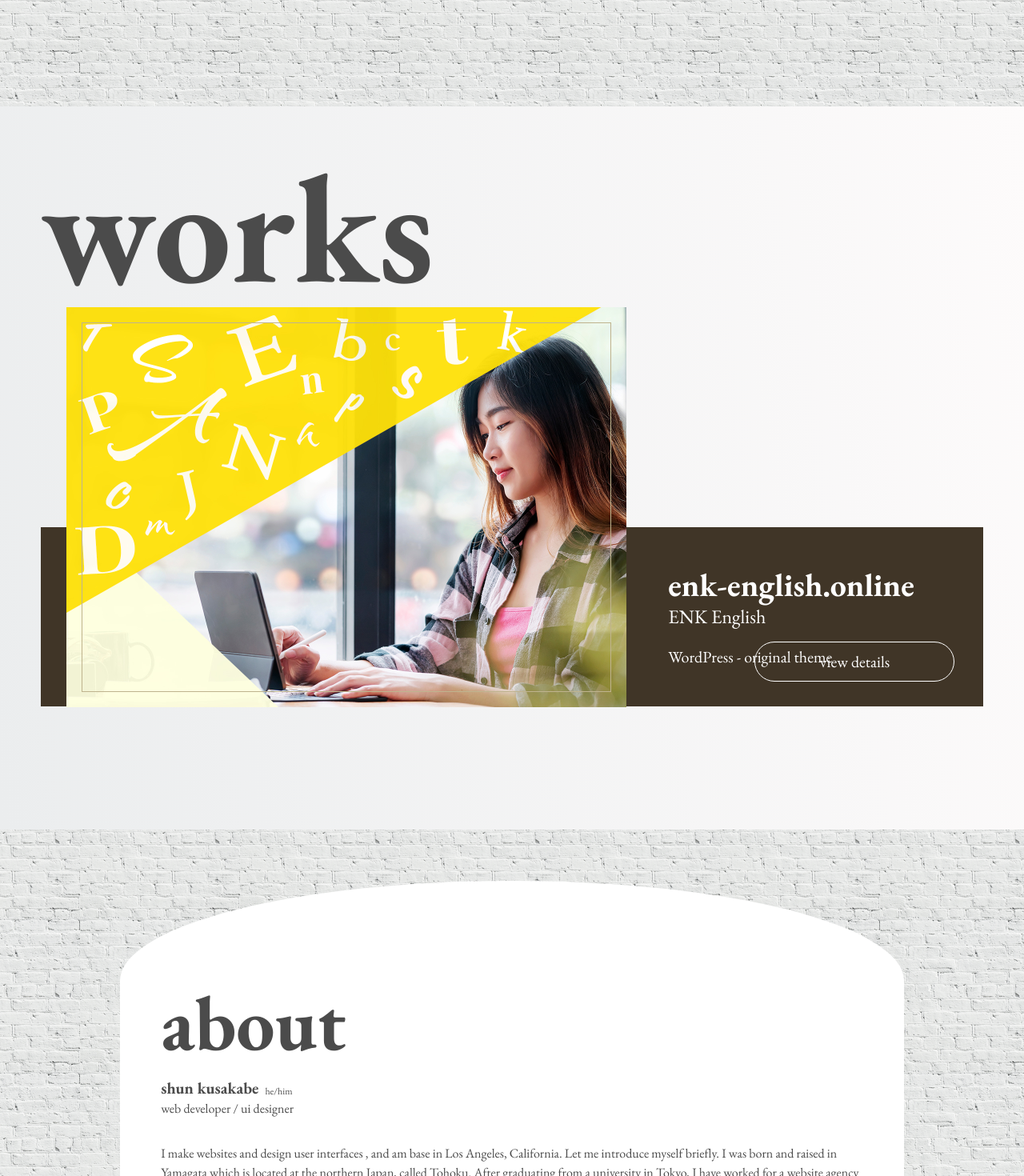
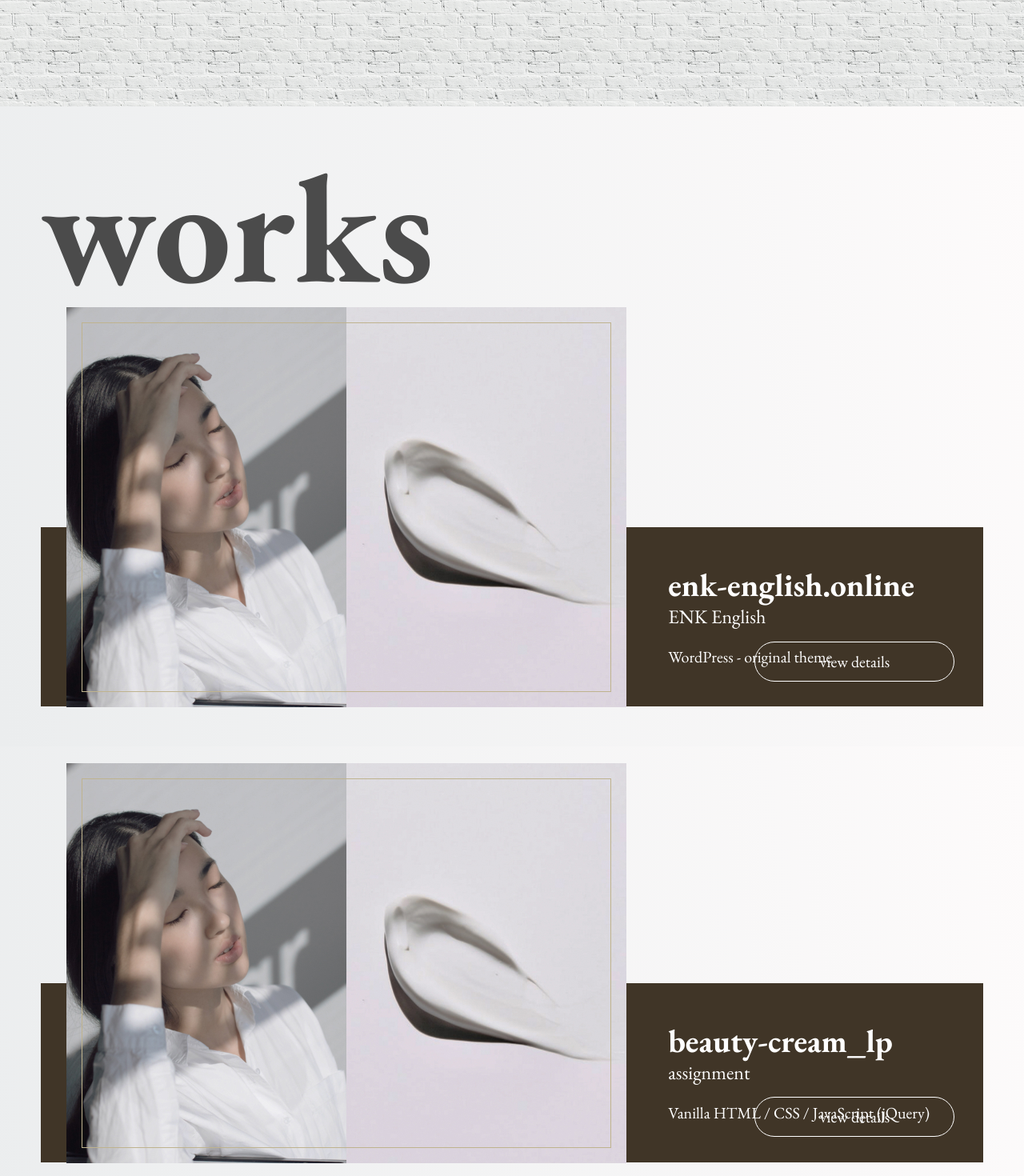
Before and after one commit to shunssv/kusakabe-site, a Next.js app: page / in a window 1280 px wide. Shown: the part 800-2270 px from the top of the page at 80% size. Built offline with nearby package versions, Linux system fonts and the light colour scheme; a web font is replaced by a local one.

Commit message:
:zap: make works content be dynamic - SHU-136

```diff
--- a/data.json
+++ b/data.json
@@ -4,13 +4,15 @@
       "number": 1,
       "id": "enk-english",
       "domain": "enk-english.online",
-      "name": "ENK English"
+      "name": "ENK English",
+      "features": "WordPress - original theme"
     },
     {
       "number": 2,
       "id": "beauty-cream-lp",
       "domain": "beauty-cream_lp",
-      "name": "assignment"
+      "name": "assignment",
+      "features": "Vanilla HTML / CSS / JavaScript (jQuery)"
     }
   ]
 }
--- a/src/pages/index.jsx
+++ b/src/pages/index.jsx
@@ -6,8 +6,11 @@ import { HomeLayout } from '@/components/Layouts/HomeLayout';
 import { MediaList } from '@/components/MediaList';
 import mvCherry from '../assets/mv-icon.svg';
 import works1 from '../assets/works1.jpg';
+import works2 from '../assets/works2.jpg';
 
-export default function Home() {
+export default function Home({ worksItems }) {
+  console.log(worksItems);
+
   return (
     <>
       <Head>
@@ -41,11 +44,13 @@ export default function Home() {
 
         <article className={styles.worksContainer}>
           <h3 className={styles.title}>works</h3>
-          <section className={styles.worksItemContainer}>
+          {worksItems.worksList.map((item) => {
+            return (
+              <section key={item.number} className={styles.worksItemContainer}>
                 <h4 className={styles.worksImageWrapper}>
-              <Link href="/works/enk-english">
+                  <Link href={`/works/${item.id}`}>
                     <Image
-                  src={works1}
+                      src={works2}
                       sizes="100vw"
                       alt="ENK English"
                       className={styles.worksImage}
@@ -54,16 +59,18 @@ export default function Home() {
                   </Link>
                 </h4>
                 <dl className={styles.worksInfo}>
-              <dt className={styles.domain}>enk-english.online</dt>
-              <dd className={styles.name}>ENK English</dd>
-              <dd className={styles.features}>WordPress - original theme</dd>
+                  <dt className={styles.domain}>{item.domain}</dt>
+                  <dd className={styles.name}>{item.name}</dd>
+                  <dd className={styles.features}>{item.features}</dd>
                   <dd>
-                <Link href="/works/enk-english" className={styles.button}>
+                    <Link href={`/works/${item.id}`} className={styles.button}>
                       view details
                     </Link>
                   </dd>
                 </dl>
               </section>
+            );
+          })}
         </article>
 
         <section className={styles.aboutContainer}>
@@ -112,6 +119,19 @@ export default function Home() {
   );
 }
 
+import fsPromises from 'fs/promises';
+import path from 'path';
+
+export async function getStaticProps() {
+  const filePath = path.join(process.cwd(), 'data.json');
+  const jsonData = await fsPromises.readFile(filePath);
+  const worksItems = JSON.parse(jsonData); //return Object
+
+  return {
+    props: { worksItems },
+  };
+}
+
 Home.getLayout = function getLayout(page) {
   return <HomeLayout>{page}</HomeLayout>;
 };
```
Lines whose indentation alone changed are shown as unchanged.
